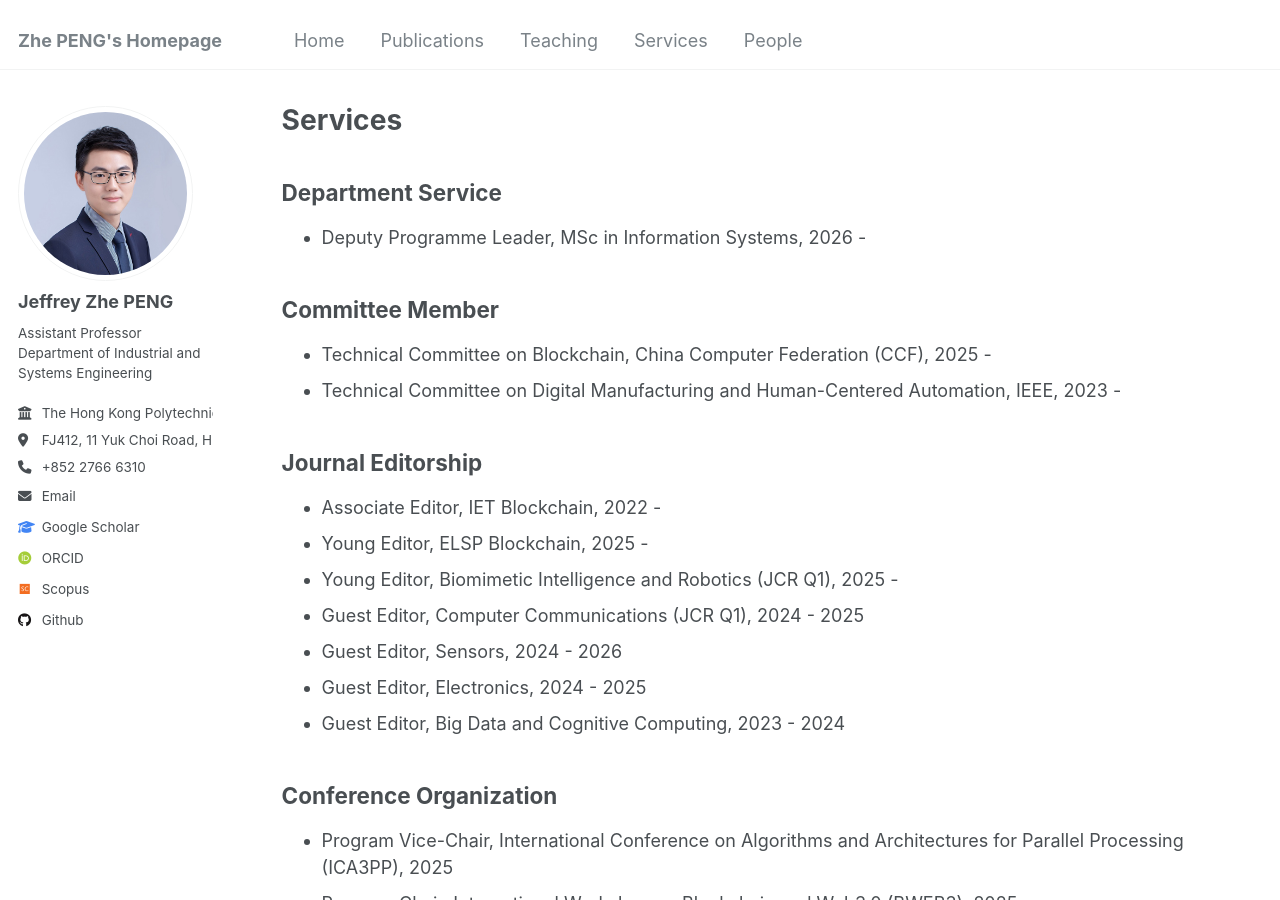
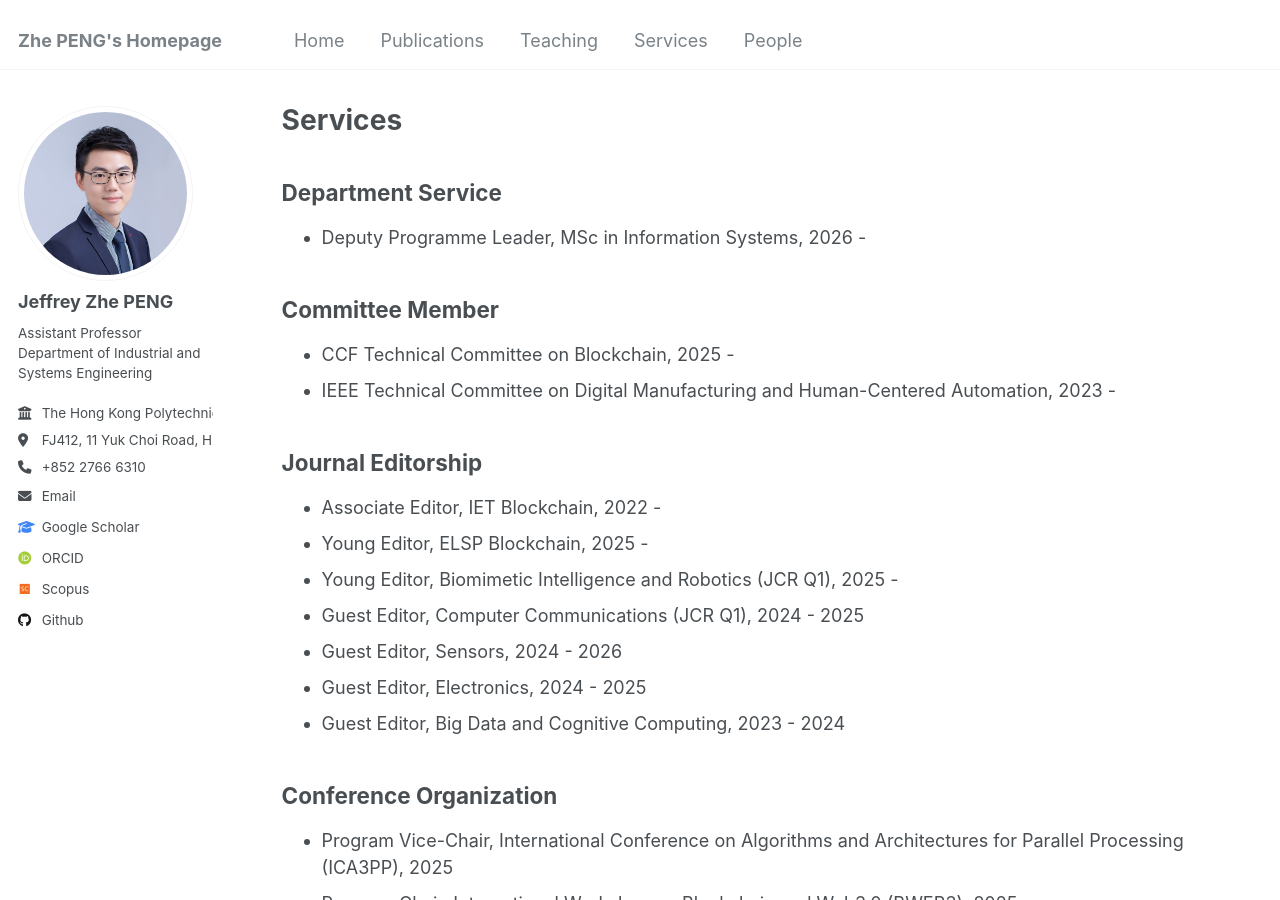
Before and after one commit to PENG-Zhe/peng-zhe.github.io, a Jekyll site: the page built from _pages/services.md, in a window 1280 px wide and 900 px high. Built offline with Jekyll 4.4.1, drawn with Linux system fonts in a browser that asks for light colours; some web fonts are replaced.

Commit message:
Update services.md

```diff
--- a/_pages/services.md
+++ b/_pages/services.md
@@ -8,8 +8,8 @@ layout: archive
 * Deputy Programme Leader, MSc in Information Systems, 2026 -
 
 ## Committee Member
-* Technical Committee on Blockchain, China Computer Federation (CCF), 2025 -
-* Technical Committee on Digital Manufacturing and Human-Centered Automation, IEEE, 2023 -
+* CCF Technical Committee on Blockchain, 2025 -
+* IEEE Technical Committee on Digital Manufacturing and Human-Centered Automation, 2023 -
 
 ## Journal Editorship
 * Associate Editor, IET Blockchain, 2022 -
```
